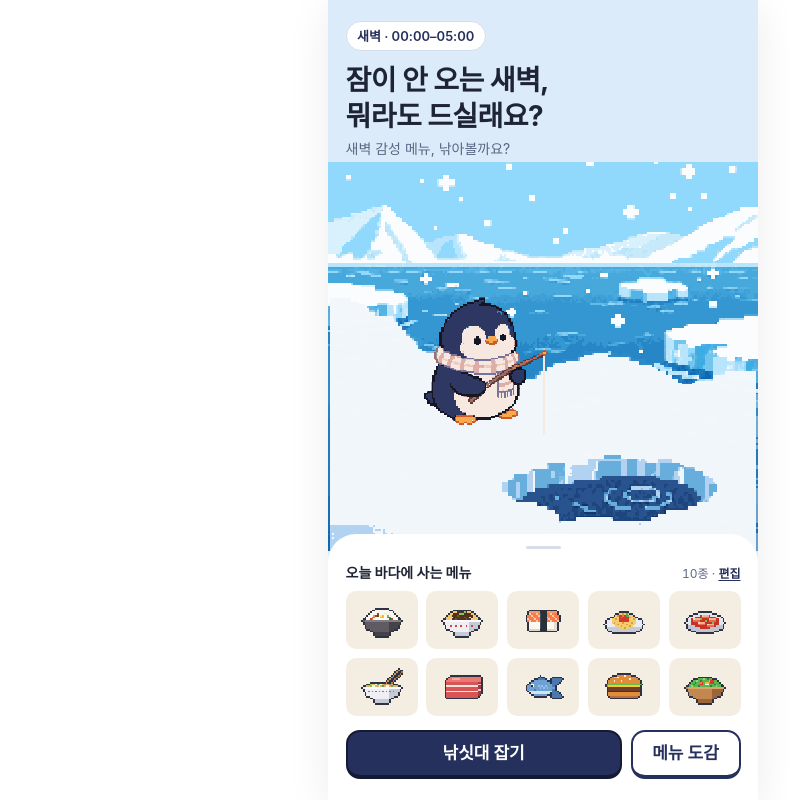
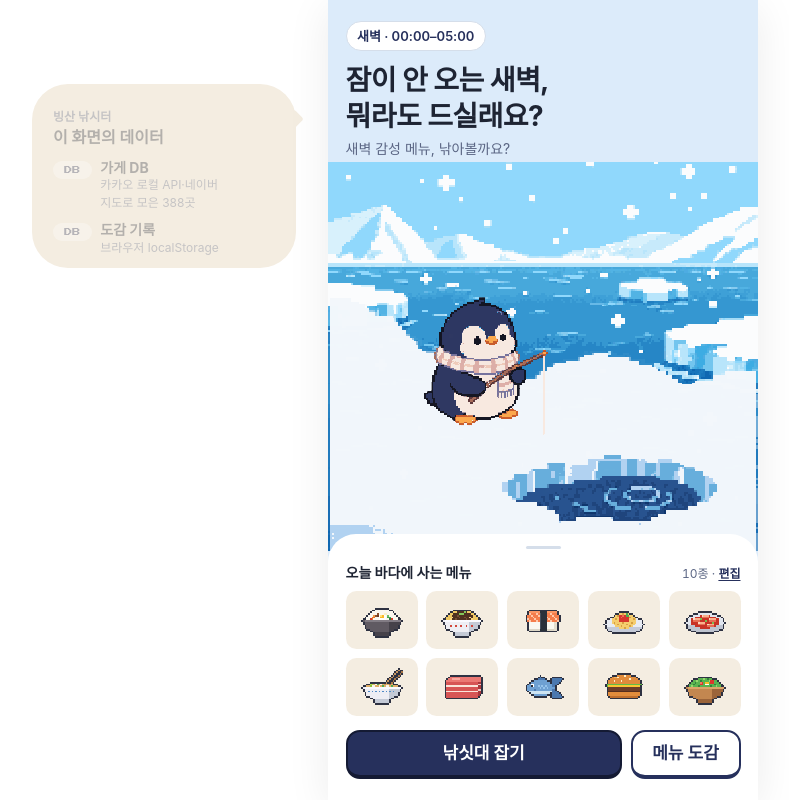
Before and after one commit to huddlingclub/huddling-13team, a React (Vite) app in the folder roulette/: page / in a window 1280 px wide. Shown: the whole page, without its empty margins (97-886 px from the left). Built offline with nearby package versions, Linux system fonts and the light colour scheme; a web font is replaced by a local one.

Commit message:
feat(roulette): 데스크톱 왼쪽에 화면별 데이터(DB·API) 메시지 박스

```diff
--- a/roulette/App.tsx
+++ b/roulette/App.tsx
@@ -1,5 +1,6 @@
 import { useState, useEffect } from 'react';
-import { MenuFishing } from './components/MenuFishing';
+import { MenuFishing, type Screen } from './components/MenuFishing';
+import { DataNote } from './components/DataNote';
 import { RouletteManager } from './components/RouletteManager';
 import { useUserLocation } from './hooks/useUserLocation';
 import { COLORS } from './components/RouletteItemEditor';
@@ -35,6 +36,7 @@ function loadItems(): RouletteItem[] {
 export default function App() {
   const [items, setItems] = useState<RouletteItem[]>(loadItems);
   const [editorOpen, setEditorOpen] = useState(false);
+  const [screen, setScreen] = useState<Screen>('home');
   const { location, requestLocation } = useUserLocation();
 
   // 항목 변경 시 로컬 스토리지에 저장
@@ -44,10 +46,17 @@ export default function App() {
   }, [items]);
 
   return (
-    // 점심메뉴 낚시 한 화면. 데스크톱(1024px 이상)에서는 흰 배경 가운데에 430px 폭으로 둔다.
+    // 점심메뉴 낚시 한 화면. 데스크톱(1024px 이상)에서는 흰 배경 가운데에 430px 폭으로 두고,
+    // 왼쪽에 지금 화면이 쓰는 데이터(DB·API)를 알려 주는 메시지 박스를 띄운다.
     <div className="min-h-screen bg-white">
+      <div className="relative mx-auto w-full max-w-[768px] lg:w-[430px]">
+      {/* 1024px 화면에서도 왼쪽 끝에 붙지 않게, 넓은 화면(1280px 이상)에서만 조금 더 크게 둔다 */}
+      <DataNote
+        screen={screen}
+        className="absolute right-[calc(100%+24px)] top-24 hidden w-[240px] lg:block xl:right-[calc(100%+32px)] xl:w-[264px]"
+      />
       <main
-        className="relative mx-auto h-dvh w-full min-w-[320px] max-w-[768px] overflow-hidden bg-[#DCEBFA] lg:w-[430px] lg:shadow-[0_8px_40px_rgba(0,0,0,0.08)]"
+        className="relative h-dvh w-full min-w-[320px] overflow-hidden bg-[#DCEBFA] lg:shadow-[0_8px_40px_rgba(0,0,0,0.08)]"
         data-name="점심메뉴 낚시"
       >
         <MenuFishing
@@ -55,11 +64,13 @@ export default function App() {
           location={location}
           onRequestLocation={requestLocation}
           onEditMenus={() => setEditorOpen(true)}
+          onScreenChange={setScreen}
         />
 
         {/* 메뉴 편집 바텀시트 */}
         <RouletteManager items={items} onItemsChange={setItems} isOpen={editorOpen} onOpenChange={setEditorOpen} />
       </main>
+      </div>
     </div>
   );
 }
--- /dev/null
+++ b/roulette/components/DataNote.tsx
@@ -0,0 +1,61 @@
+import storesData from '../data/stores.json';
+import categories from '../data/categories.json';
+import { SCREEN_LABEL, type Screen } from './MenuFishing';
+
+// 데스크톱에서 앱 왼쪽에 띄우는 메시지 박스. 지금 화면이 어떤 데이터(DB)와 API를 쓰는지만 짧게 보여 준다.
+type Source = { kind: 'DB' | 'API'; name: string; note: string };
+
+const STORE_DB: Source = { kind: 'DB', name: '가게 DB', note: '카카오 로컬 API·네이버 지도로 모은 ' + storesData.length + '곳' };
+const CATEGORY_DB: Source = { kind: 'DB', name: '메뉴 카테고리', note: '카카오 분류 기반 ' + categories.length + '종' };
+const DEX_DB: Source = { kind: 'DB', name: '도감 기록', note: '브라우저 localStorage' };
+const LOCATION_API: Source = { kind: 'API', name: '위치 API', note: '브라우저 Geolocation' };
+
+const SOURCES: Record<Screen, Source[]> = {
+  home: [STORE_DB, DEX_DB],
+  collect: [LOCATION_API, STORE_DB],
+  setup: [STORE_DB, CATEGORY_DB],
+  cast: [STORE_DB],
+  bite: [STORE_DB],
+  result: [CATEGORY_DB],
+  stores: [
+    STORE_DB,
+    { kind: 'API', name: '네이버 지도', note: '가게 링크·대표 사진' },
+  ],
+  dex: [DEX_DB, CATEGORY_DB],
+  empty: [LOCATION_API, STORE_DB],
+};
+
+export function DataNote({ screen, className = '' }: { screen: Screen; className?: string }) {
+  return (
+    <aside
+      role="note"
+      aria-label="이 화면에서 쓴 데이터"
+      className={'rounded-[36px] bg-fish-beige px-6 py-5 text-fish-ink [corner-shape:squircle] ' + className}
+    >
+      {/* 앱 쪽을 가리키는 말꼬리 */}
+      <span aria-hidden="true" className="absolute -right-1.5 top-8 size-4 rotate-45 rounded-[3px] bg-fish-beige" />
+      <div key={screen} className="result-enter relative">
+        <p className="text-[12px] font-semibold text-fish-sub">{SCREEN_LABEL[screen]}</p>
+        <h2 className="mt-0.5 text-[16px] font-bold leading-6">이 화면의 데이터</h2>
+        <ul className="mt-3 space-y-2.5">
+          {SOURCES[screen].map((s) => (
+            <li key={s.name} className="flex items-start gap-2.5">
+              <span
+                className={
+                  'mt-0.5 w-11 shrink-0 rounded-full py-[5px] text-center font-pixel text-[8px] leading-none ' +
+                  (s.kind === 'API' ? 'bg-fish-navy text-white' : 'bg-white text-fish-navy')
+                }
+              >
+                {s.kind}
+              </span>
+              <span className="min-w-0">
+                <b className="block text-[14px] leading-5">{s.name}</b>
+                <span className="block text-balance break-keep text-[12px] leading-[18px] text-fish-sub">{s.note}</span>
+              </span>
+            </li>
+          ))}
+        </ul>
+      </div>
+    </aside>
+  );
+}
--- a/roulette/components/MenuFishing.tsx
+++ b/roulette/components/MenuFishing.tsx
@@ -29,9 +29,9 @@ const faviconUrl = import.meta.env.BASE_URL + 'favicon-48.png';
 
 // 좌측 앱: 점심메뉴 낚시. 펭귄 퍼디가 얼음 구멍에서 메뉴를 낚아 올린다.
 // 화면 흐름과 값은 팀 프로토타입(menu-fishing.html)의 S1~S9, E1을 따른다.
-type Screen = 'home' | 'collect' | 'setup' | 'cast' | 'bite' | 'result' | 'stores' | 'dex' | 'empty';
+export type Screen = 'home' | 'collect' | 'setup' | 'cast' | 'bite' | 'result' | 'stores' | 'dex' | 'empty';
 
-const SCREEN_LABEL: Record<Screen, string> = {
+export const SCREEN_LABEL: Record<Screen, string> = {
   home: '빙산 낚시터',
   collect: '주변 메뉴 모으는 중',
   setup: '낚시 준비',
@@ -70,10 +70,15 @@ interface MenuFishingProps {
   // 기기 위치는 낚싯대를 잡을 때 한 번 묻는다.
   onRequestLocation: () => void;
   onEditMenus: () => void;
+  // 화면이 바뀔 때마다 알린다. 데스크톱 왼쪽 데이터 메시지 박스가 쓴다.
+  onScreenChange?: (screen: Screen) => void;
 }
 
-export function MenuFishing({ items, location, onRequestLocation, onEditMenus }: MenuFishingProps) {
+export function MenuFishing({ items, location, onRequestLocation, onEditMenus, onScreenChange }: MenuFishingProps) {
   const [screen, setScreen] = useState<Screen>('home');
+  useEffect(() => {
+    onScreenChange?.(screen);
+  }, [screen, onScreenChange]);
   const [greeting, setGreeting] = useState(() => timeGreeting(new Date()));
   const [radius, setRadius] = useState(DEFAULT_RADIUS);
   const [budget, setBudget] = useState(BUDGETS[1]);
```
